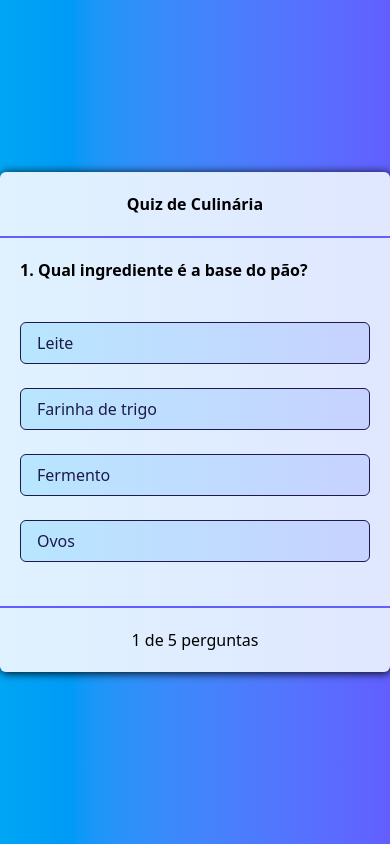
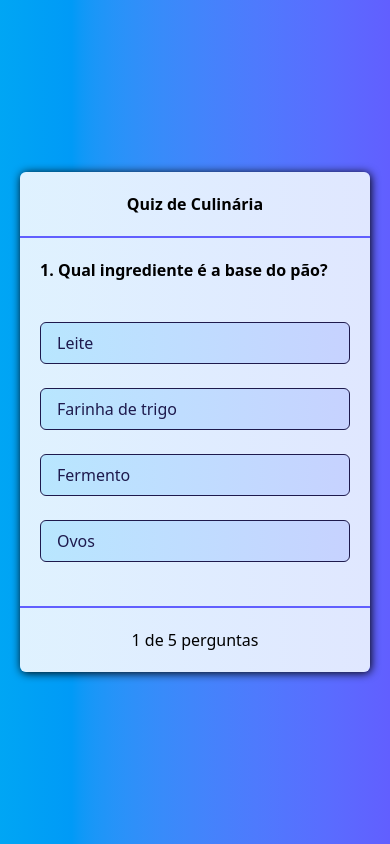
Before and after one commit to mateushoffmann7/quiz-with-next-app, a Next.js app: page / in a window 390 px wide. Built offline with nearby package versions, Linux system fonts and the light colour scheme.

Commit message:
fix: adjust maximum width of Card component for better responsiveness

```diff
--- a/src/components/Card.tsx
+++ b/src/components/Card.tsx
@@ -34,7 +34,7 @@ export function Card() {
     <div className="flex flex-col items-center justify-center h-screen bg-linear-90 to-indigo-500 from-sky-500">
       <div
         className="flex flex-col justify-around bg-linear-90 to-indigo-100 from-sky-100 rounded-md shadow-black shadow-[1px_1px_10px]
-        sm:w-full sm:max-w-xl sm:min-h-[660px] w-full max-w-[400px] min-h-[500px]"
+        sm:w-full sm:max-w-xl sm:min-h-[660px] w-full max-w-[350px] min-h-[500px]"
       >
         <div className="font-bold border-b-2 border-indigo-500 p-5 text-1xl sm:text-3xl text-center">
           {title}
```
